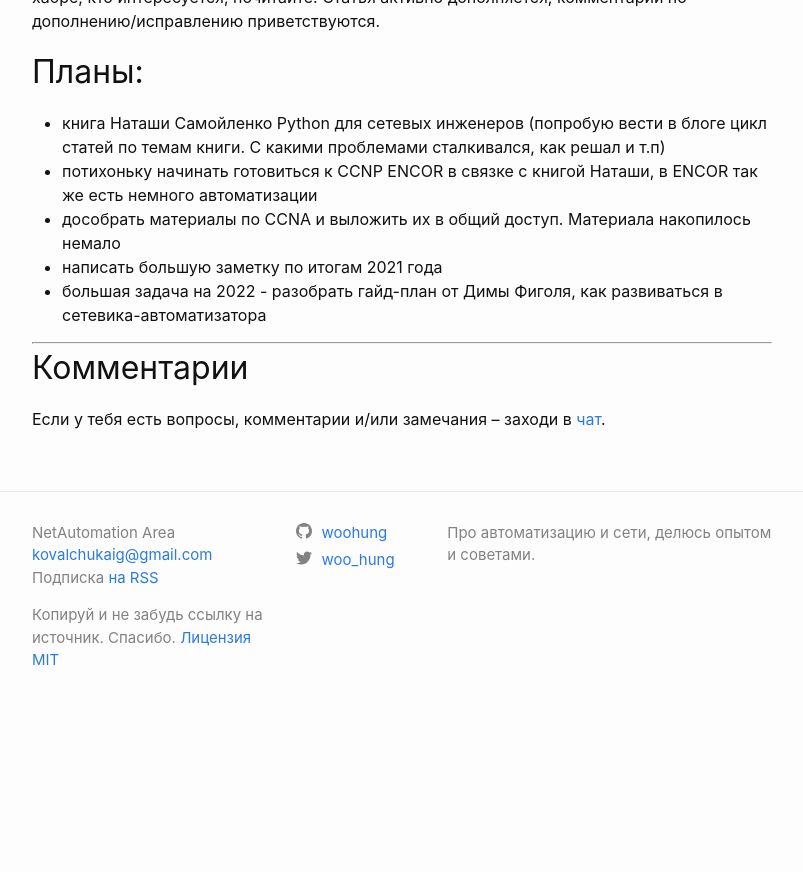
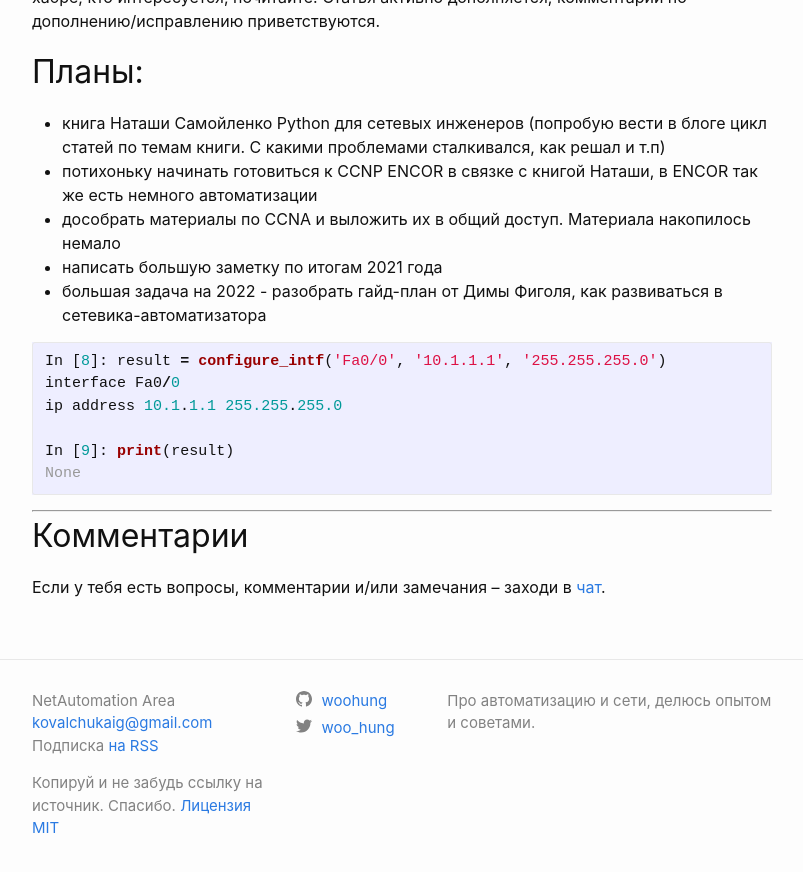
Before and after one commit to woohung/woohung.github.io, a Jekyll site: the page built from _posts/2021-11-23-CCNA-Работа-Блог.md, in a window 1280 px wide and 900 px high, scrolled down 950 px. Shown: the top 872 px of the window, without its empty margins (238-1041 px from the left). Built offline with Jekyll 4.4.1, drawn with Linux system fonts in a browser that asks for light colours; before the commit the page ends 1682 px from its top, so only the background shows below that.

Commit message:
Update 2021-11-23-CCNA-Работа-Блог.md

````diff
--- a/_posts/2021-11-23-CCNA-Работа-Блог.md
+++ b/_posts/2021-11-23-CCNA-Работа-Блог.md
@@ -27,6 +27,15 @@ published: true
 - написать большую заметку по итогам 2021 года
 - большая задача на 2022 - разобрать гайд-план от Димы Фиголя, как развиваться в сетевика-автоматизатора
 
+```py
+In [8]: result = configure_intf('Fa0/0', '10.1.1.1', '255.255.255.0')
+interface Fa0/0
+ip address 10.1.1.1 255.255.255.0
+
+In [9]: print(result)
+None
+```
+
 <hr>
 <h2>Комментарии</h2>
 Если у тебя есть вопросы, комментарии и/или замечания – заходи в [чат](https://t.me/netautomationarea).
````
